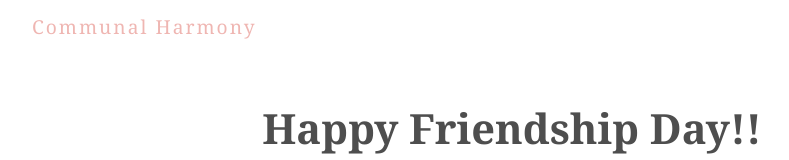
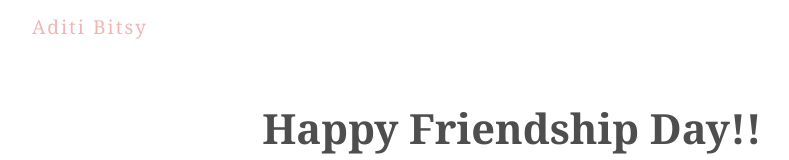
Before and after one commit to Rupank/Photo-Gallery, a React (Create React App) app: page / in a window 1280 px wide. Shown: the top 160 px of the page, without its empty margins (128-917 px from the left). Built offline with nearby package versions, Linux system fonts and the light colour scheme; no server answers; the database is empty.

Commit message:
Added Different TitleName

```diff
--- a/public/index.html
+++ b/public/index.html
@@ -24,7 +24,7 @@
       work correctly both with client-side routing and a non-root public URL.
       Learn how to configure a non-root public URL by running `npm run build`.
     -->
-    <title>React App</title>
+    <title>Greetings!!</title>
   </head>
   <body>
     <noscript>You need to enable JavaScript to run this app.</noscript>
--- a/src/comps/Title.js
+++ b/src/comps/Title.js
@@ -3,7 +3,7 @@ import React from 'react';
 const Title = () => {
   return (
     <div className="title">
-      <h1>Communal Harmony</h1>
+      <h1>Aditi Bitsy</h1>
       <h2>Happy Friendship Day!!</h2>
       <p>Cherish Our Memories!!</p>
     </div>
```
